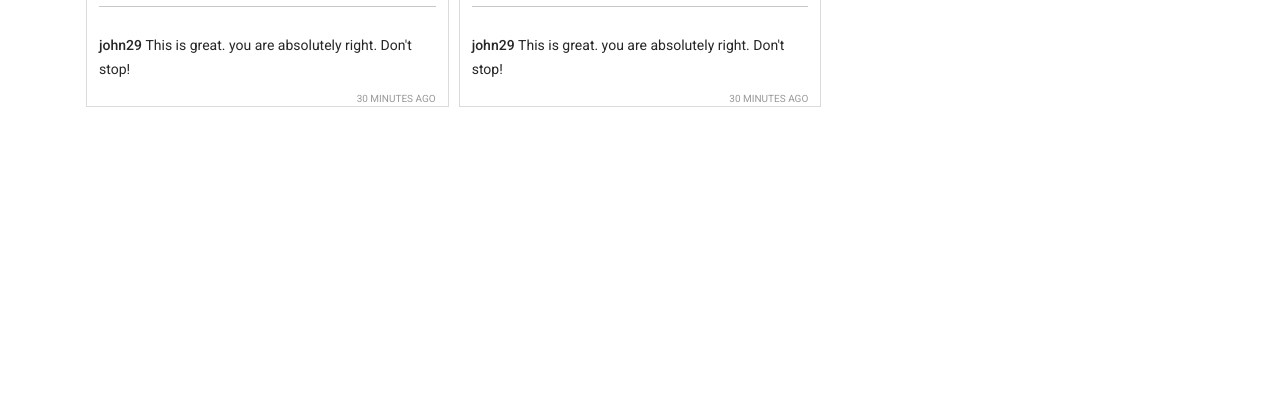
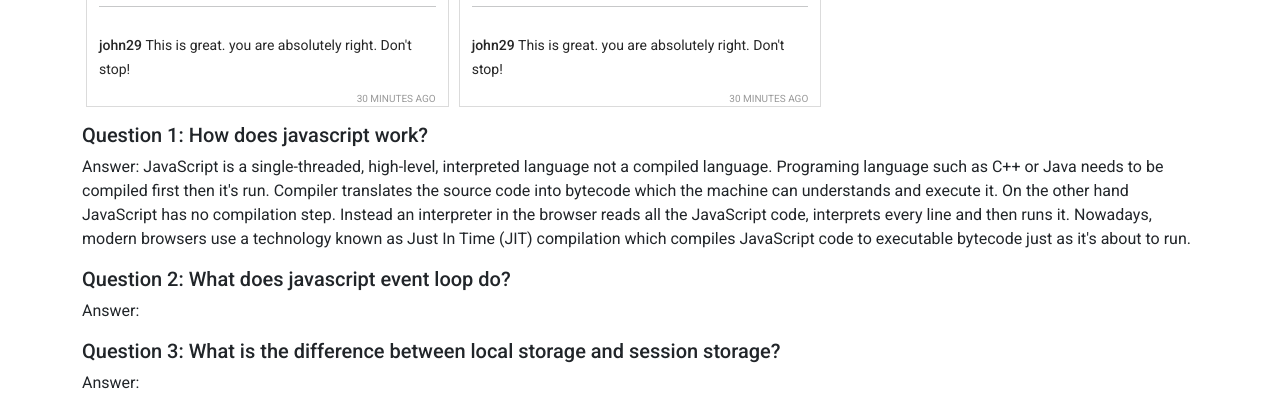
Before and after one commit to toufiqul-hasan/insta-shohor, a plain HTML site: page index.html in a window 1280 px wide. Shown: the part 1425-1836 px from the top of the page. Before the commit the page ends 1548 px from the top, so only its background shows below. Drawn offline with nearby package versions, Linux system fonts and the light colour scheme.

Commit message:
que1 ans added

```diff
--- a/index.html
+++ b/index.html
@@ -60,6 +60,14 @@
                 <h1>Reported posts</h1>
             </div>
         </main>
+        <section class="container">
+            <h5>Question 1: How does javascript work?</h5>
+            <p>Answer: JavaScript is a single-threaded, high-level, interpreted language not a compiled language. Programing language such as C++ or Java needs to be compiled first then it's run. Compiler translates the source code into bytecode which the machine can understands and execute it. On the other hand JavaScript has no compilation step. Instead an interpreter in the browser reads all the JavaScript code, interprets every line and then runs it. Nowadays, modern browsers use a technology known as Just In Time (JIT) compilation which compiles JavaScript code to executable bytecode just as it's about to run.</p>
+            <h5>Question 2: What does javascript event loop do?</h5>
+            <p>Answer: </p>
+            <h5>Question 3: What is the difference between local storage and session storage?</h5>
+            <p>Answer: </p>
+        </section>
         <footer></footer>
 
         <!-- add javascript  file  -->
```
